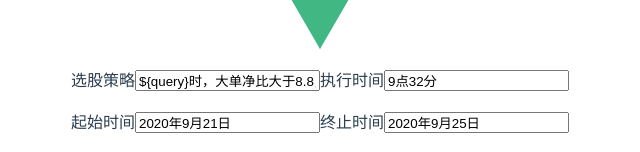
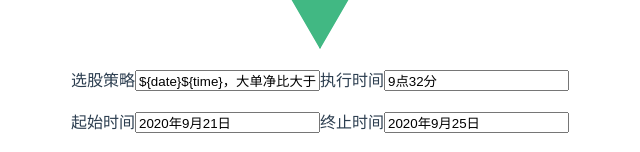
Before and after one commit to yanbinwa/stock-task-ui-2, a Vue app: page / in a window 1280 px wide. Shown: the part 197-349 px from the top of the page, without its empty margins (320-960 px from the left). Built offline with nearby package versions, Linux system fonts and the light colour scheme.

Commit message:
更新页面模板

```diff
--- a/src/components/StockTask.vue
+++ b/src/components/StockTask.vue
@@ -48,7 +48,7 @@ export default {
   data () {
     return {
       request: {
-        "template": "${query}时，大单净比大于8.8，量比大于3.8，剔除ST，无立案调查，创业板，上一个交易日收盘价小于5日线*1.18，9点32分时换手率大于0.8%，昨日涨跌幅小于15%",
+        "template": "${date}${time}，大单净比大于8.8，量比大于3.8，换手率大于0.8%，${lastDate}收盘价小于5日线*1.18，涨跌幅小于15%，剔除ST，无立案调查，创业板",
         "time": "9点32分",
         "startTime": "2020年9月21日",
         "endTime": "2020年9月25日",
```
